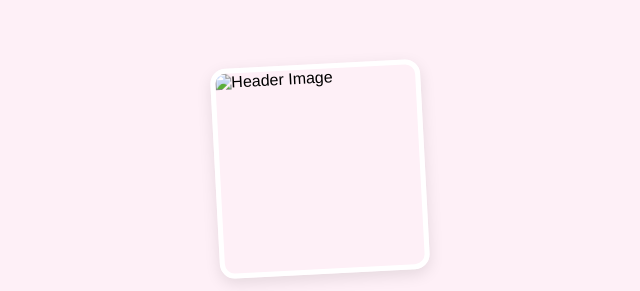
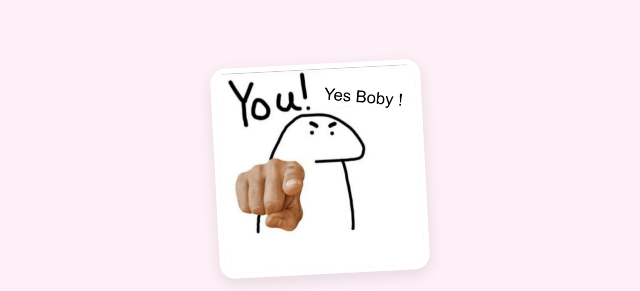
Before and after one commit to BenSsb/Do-yu-luv-me-, a plain HTML site: page index.html in a window 1280 px wide. Shown: the part 143-434 px from the top of the page, without its empty margins (320-960 px from the left). Drawn offline with Linux system fonts and the light colour scheme.

Commit message:
Update index.html

```diff
--- a/index.html
+++ b/index.html
@@ -187,7 +187,7 @@ body {
         }
 </style>
 <body>
-    <img src="img/Picsart_25-10-01_03-30-02-679.png" alt="Header Image" class="header-img">
+    <img src="https://raw.githubusercontent.com/BenSsb/Do-yu-luv-me-/refs/heads/main/Picsart_25-10-01_03-30-02-679.png" class="header-img">
     <audio id="birthdayMusic" src="sfx/Happy Birthday Piano Music Loop 🎂 ｜ Cute Cake & Balloons – 20 Min Background.mp3" loop preload="auto" autoplay muted></audio>
 
     <script>
```
